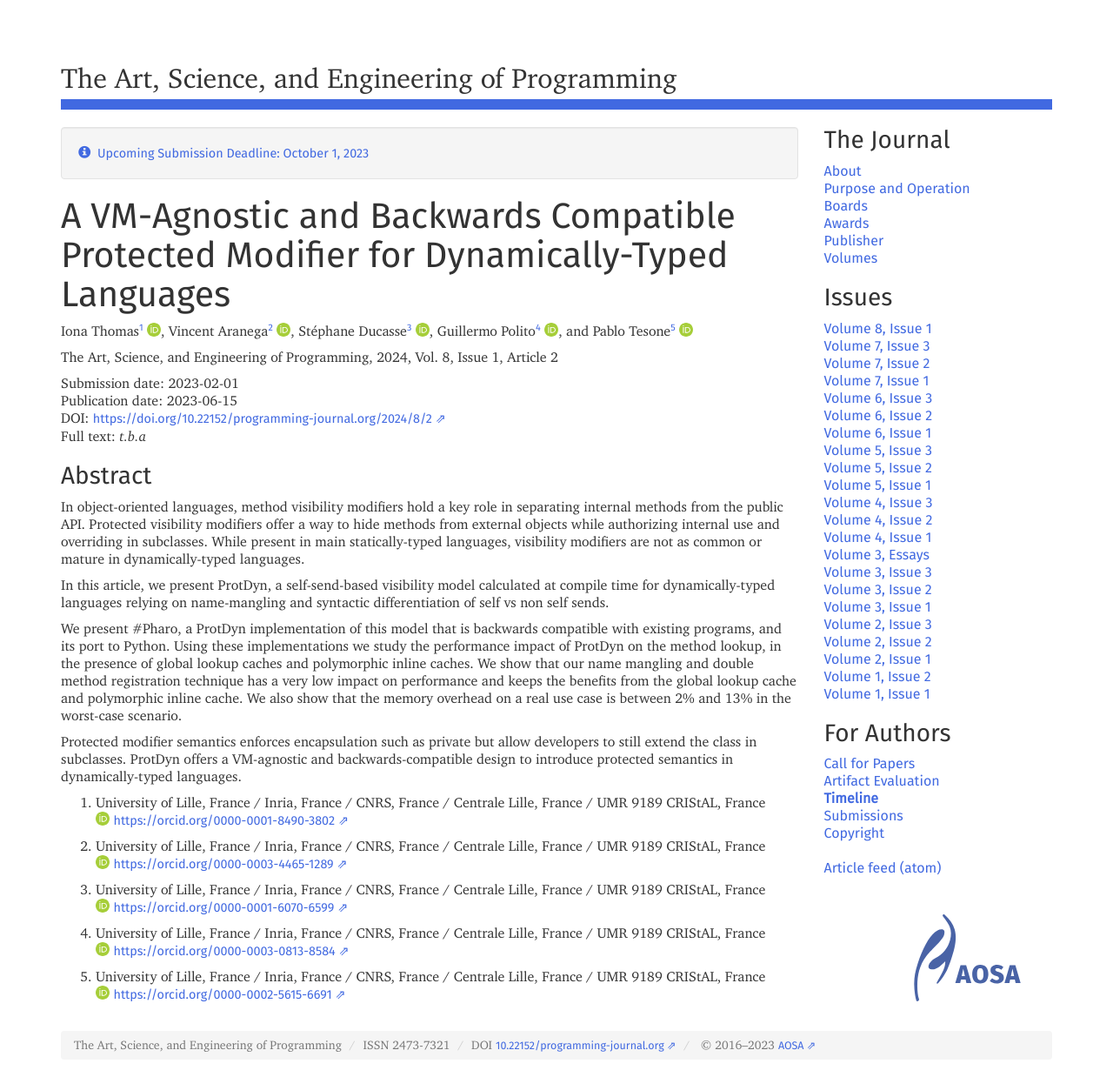
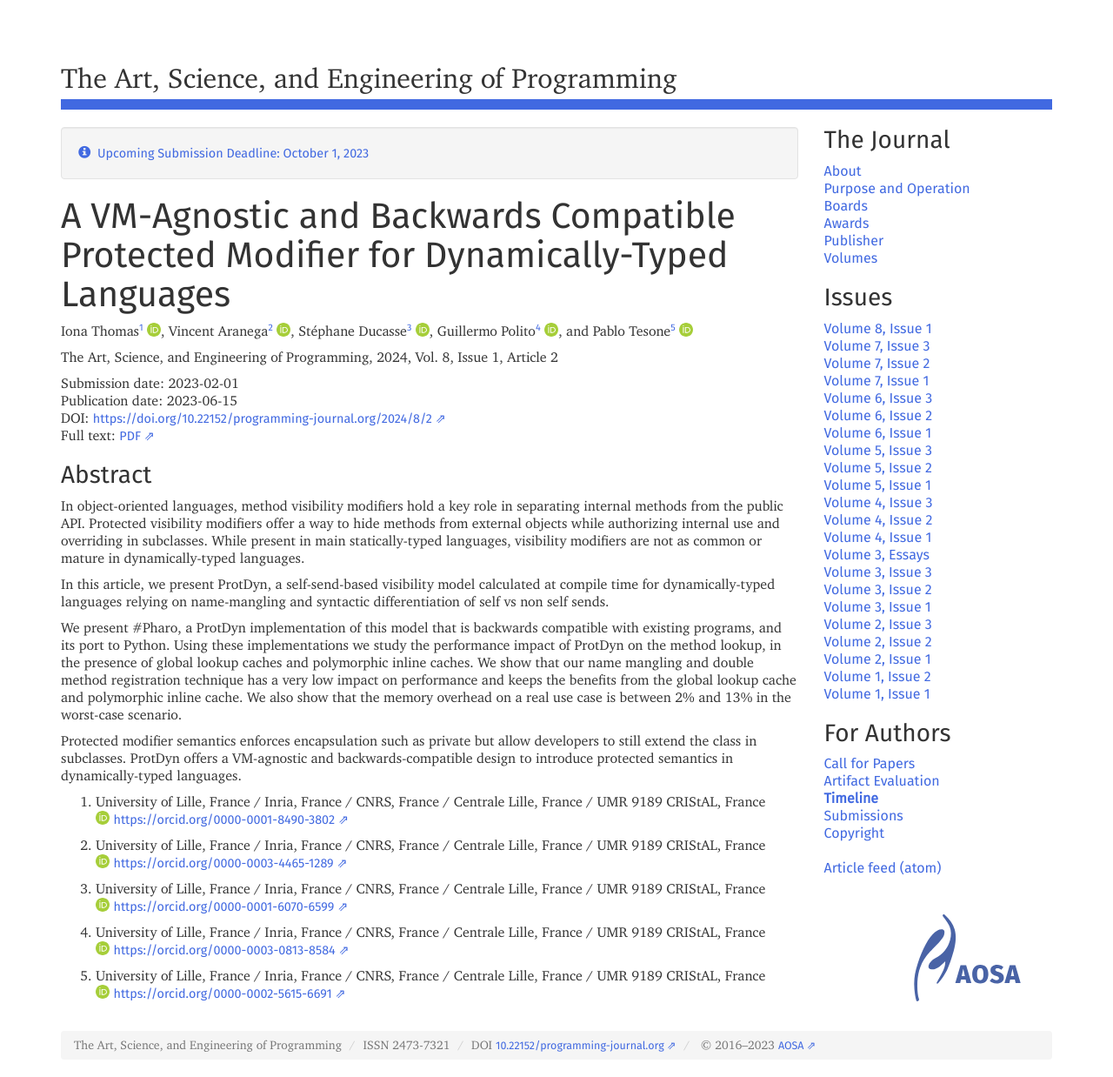
Before and after one commit to programming-journal/programming-journal.github.io, a Jekyll site: the page built from 2024/8/2/index.markdown, in a window 1280 px wide. Shown: the whole page at 87% size. Built offline with Jekyll 4.4.1, drawn with Linux system fonts in a browser that asks for light colours.

Commit message:
add 2/3 for Vol8(1)

```diff
--- a/2024/8/2/index.markdown
+++ b/2024/8/2/index.markdown
@@ -41,7 +43,7 @@ The Art, Science, and Engineering of Programming, 2024, Vol. 8, Issue 1, Article
 Submission date: 2023-02-01
 Publication date: 2023-06-15
 DOI: <https://doi.org/10.22152/programming-journal.org/2024/8/2>
-Full text: *t.b.a*
+Full text: [PDF](https://arxiv.org/pdf/2306.12410v1)
 
 
 ### Abstract
--- a/2024/8/3/index.markdown
+++ b/2024/8/3/index.markdown
@@ -77,7 +79,7 @@ The Art, Science, and Engineering of Programming, 2024, Vol. 8, Issue 1, Article
 Submission date: 2023-02-01
 Publication date: 2023-06-15
 DOI: <https://doi.org/10.22152/programming-journal.org/2024/8/3>
-Full text: *t.b.a*
+Full text: [PDF](https://arxiv.org/pdf/2306.12411v1)
 
 
 ### Abstract
```
Also changed, not shown: other parts of 2024/8/2/index.markdown (+2 -0 lines), other parts of 2024/8/3/index.markdown (+2 -0 lines).
